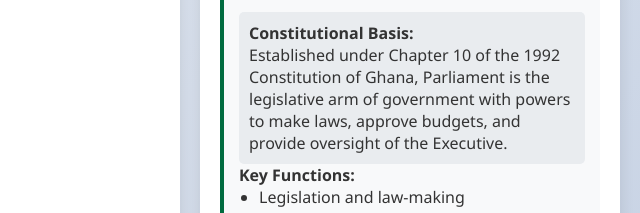
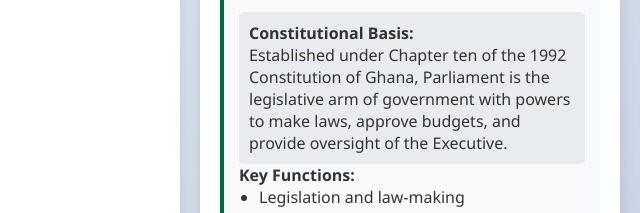
Before and after one commit to Ayebilla/parliament_of_ghana, a plain HTML site: page index.html in a window 1280 px wide. Shown: the part 564-777 px from the top of the page, 640-1280 px from the left. Drawn offline with nearby package versions, Linux system fonts and the light colour scheme.

Commit message:
test changes

```diff
--- a/index.html
+++ b/index.html
@@ -273,7 +273,7 @@
 
                     <div class="relationship-details">
                         <h4>Constitutional Basis:</h4>
-                        <p>Established under Chapter 10 of the 1992 Constitution of Ghana, Parliament is the legislative arm of government with powers to make laws, approve budgets, and provide oversight of the Executive.</p>
+                        <p>Established under Chapter ten of the 1992 Constitution of Ghana, Parliament is the legislative arm of government with powers to make laws, approve budgets, and provide oversight of the Executive.</p>
                     </div>
 
                     <h4>Key Functions:</h4>
```
